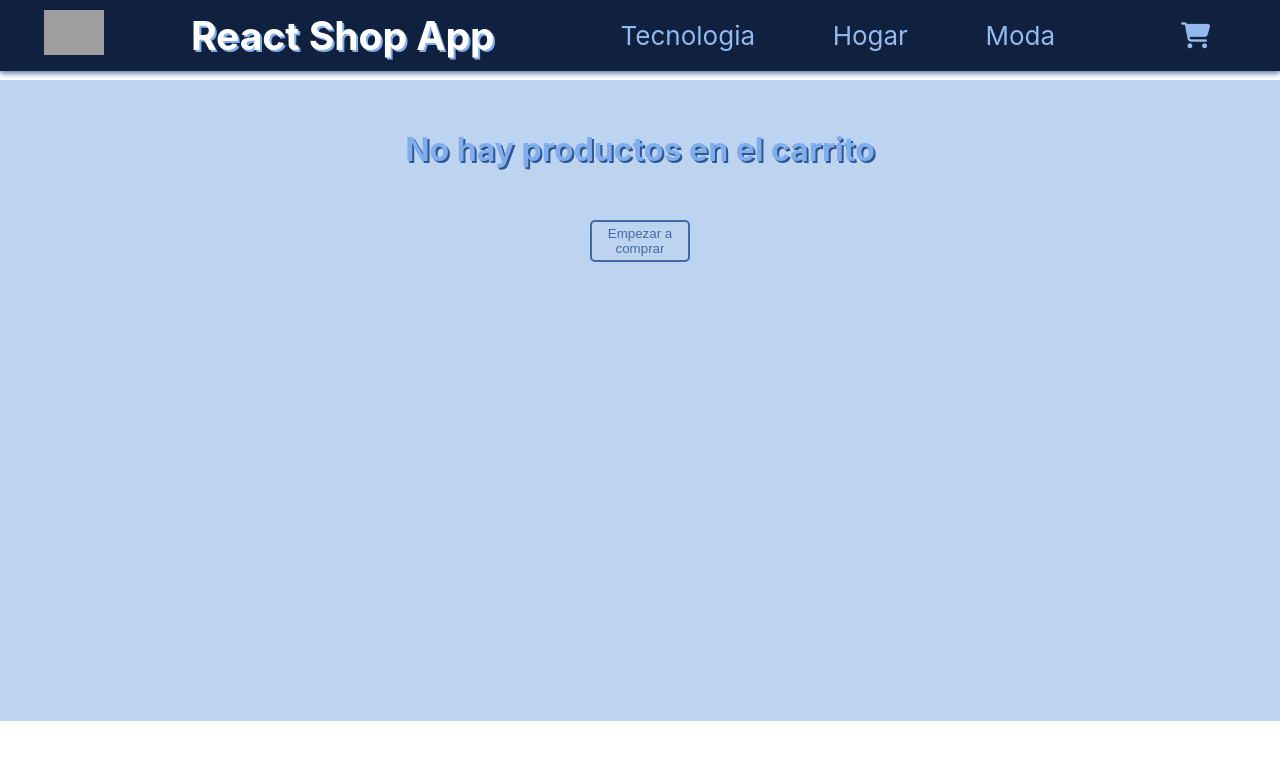
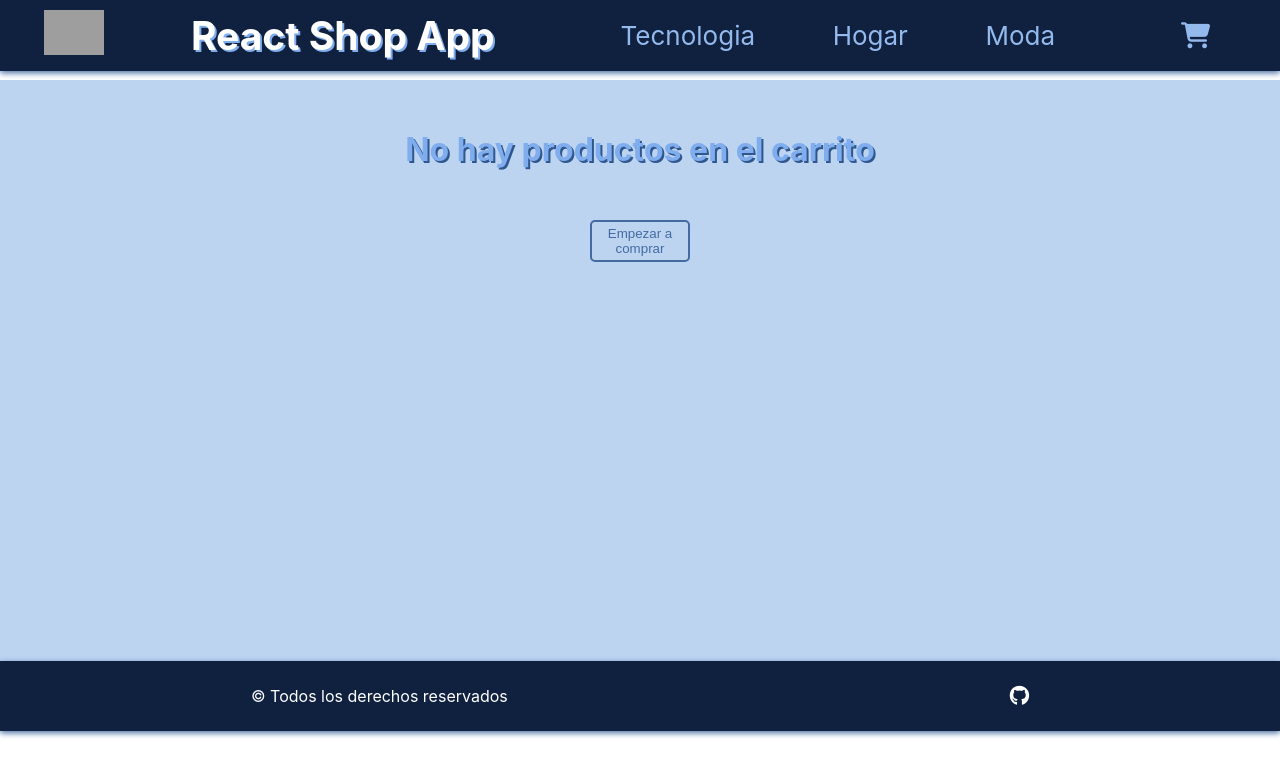
Before and after one commit to J0AQUINPEDRAZA/AppReact, a React (Create React App) app: page /cart in a window 1280 px wide. Shown: the top 776 px of the page. Built offline with nearby package versions, Linux system fonts and the light colour scheme; grey boxes are pictures that could not be loaded.

Commit message:
ultimo commit

```diff
--- a/src/App.css
+++ b/src/App.css
@@ -547,9 +547,11 @@
 .hiperVinculo {
   align-self: end;
 }
-.link{
-text-decoration:  none;
+
+.link {
+  text-decoration: none;
 }
+
 .numberCartDisabled {
   display: flex;
   justify-content: center;
@@ -655,7 +657,7 @@ text-decoration:  none;
   border-radius: 5px;
 }
 
-.ticketContainer{
+.ticketContainer {
   padding-top: 10px;
   padding-bottom: 10px;
   position: fixed;
@@ -670,3 +672,25 @@ text-decoration:  none;
   justify-content: space-around;
   height: 270px;
 }
+
+.footer {
+  top: 20px;
+  align-self: flex-end;
+  position: relative;
+  height: 70px;
+  width: 100%;
+  display: flex;
+  flex-direction: row;
+  background-color: #10203f;
+  box-shadow: 0px 2px 6px #436ba2;
+  align-items: center;
+  justify-content: space-around;
+}
+
+.footerText {
+  color: #fff;
+}
+
+.fa-github{
+  font-size: 20px;
+}
--- a/src/App.js
+++ b/src/App.js
@@ -5,6 +5,7 @@ import ItemDetailContainer from './components/ItemDetailContainer';
 import { BrowserRouter, Routes, Route } from 'react-router-dom';
 import Cart from './components/Cart';
 import CartContextProvider from './context/CartContext';
+import Footer from './components/Footer';
 function App() {
   return (
     <div className="App">
@@ -19,6 +20,7 @@ function App() {
             <Route path='/cart' element={<Cart />} />
           </Routes>
         </BrowserRouter>
+        <Footer/>
       </CartContextProvider>
     </div>
   );
--- /dev/null
+++ b/src/components/Footer.js
@@ -0,0 +1,10 @@
+const Footer = () =>{
+    return(
+        <div className="footer">
+            <p class="footerText">&copy; Todos los derechos reservados</p>
+            <a href="https://github.com/J0AQUINPEDRAZA" target="_blank"><i class="fa-brands fa-github footerText"></i></a>
+        </div>
+    )
+}
+
+export default Footer;
```
